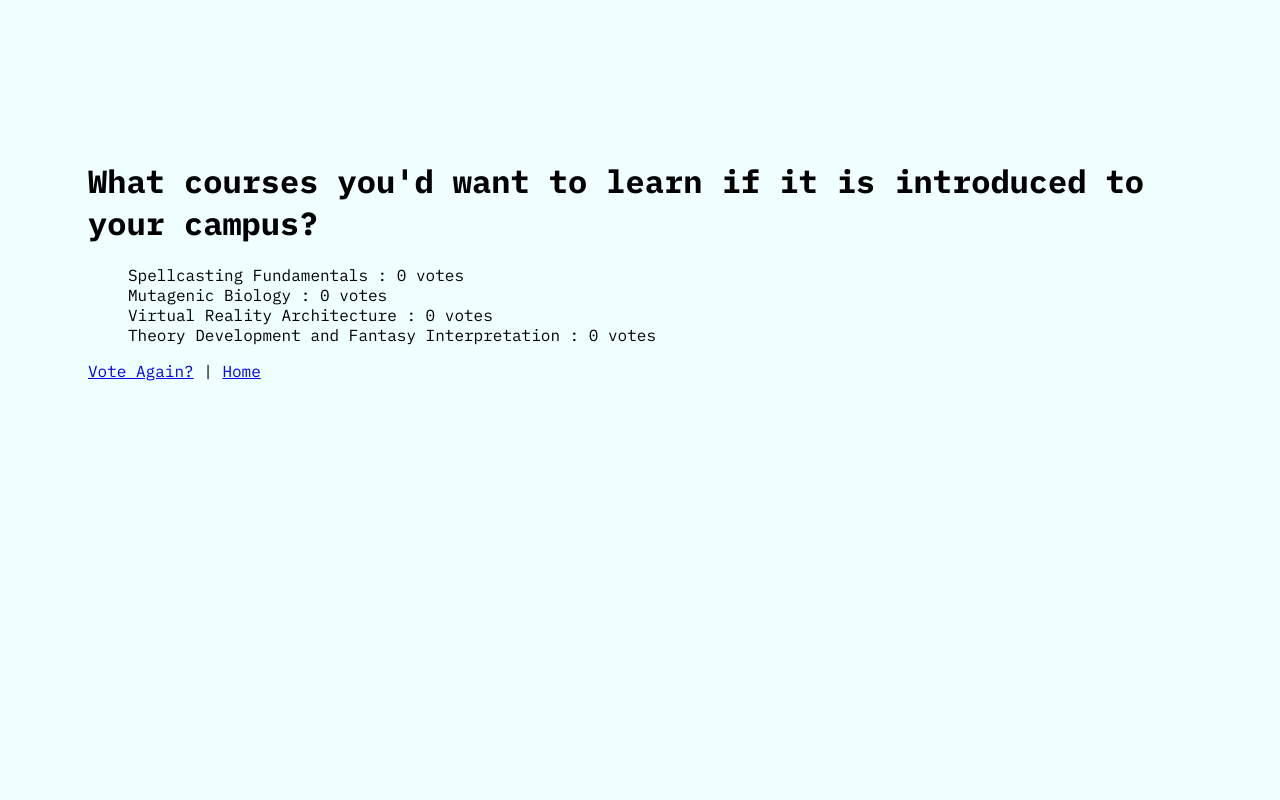
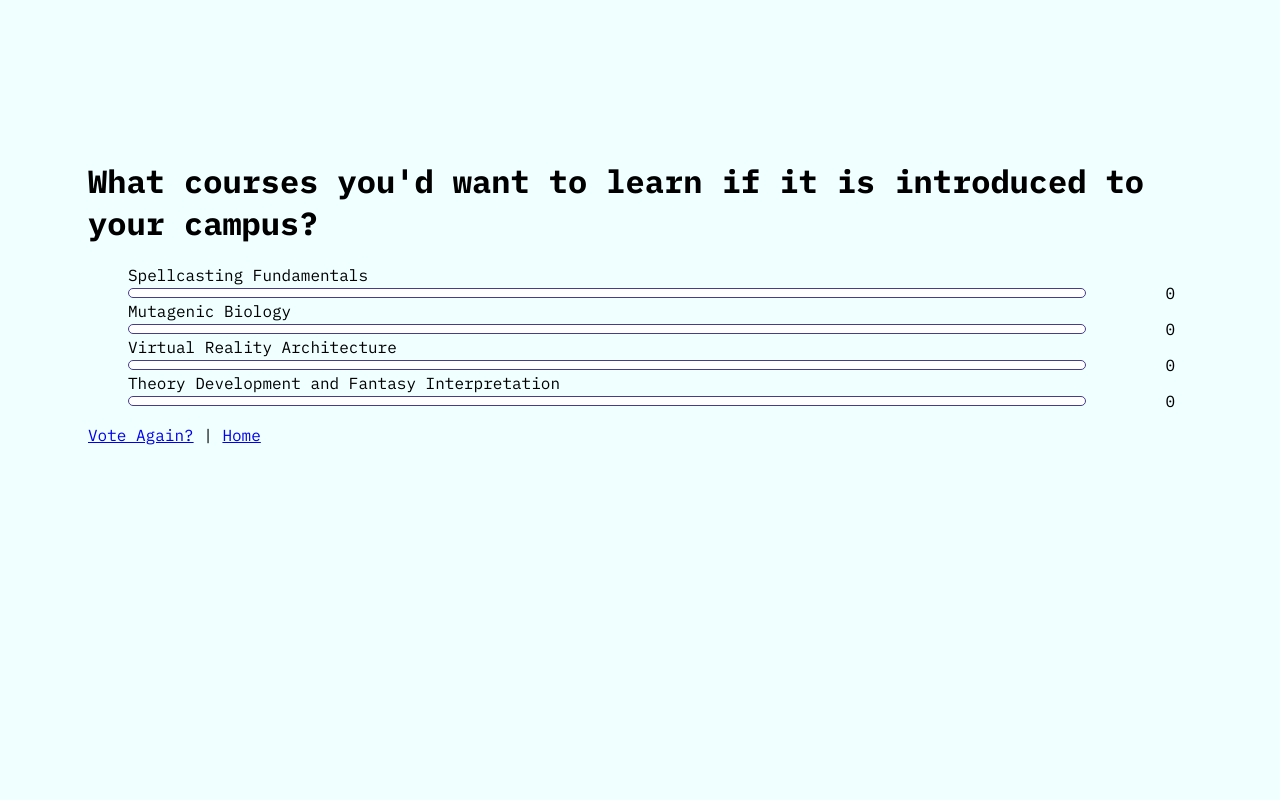
Before and after one commit to GToidZ/ku-polls, a Django app: page /polls/3/results/ in a window 1280 px wide. Run offline with Django 4.2, Linux system fonts and the light colour scheme; data comes from the database, SQL or seed files in the repository.

Commit message:
Added percentage bars to results view

```diff
--- /dev/null
+++ b/polls/static/polls/results_style.css
@@ -0,0 +1,17 @@
+div.choice {
+    display: flex;
+    width: 100%;
+    height: 16px;
+    align-items: center;
+}
+
+div.bar {
+    display: flex;
+    width: 90%;
+}
+
+span.votes {
+    display: flex;
+    justify-content: flex-end;
+    margin-left: 5rem;
+}
--- /dev/null
+++ b/polls/templates/polls/percentbar.html
@@ -0,0 +1,24 @@
+<style>
+    :root {
+        --percentage-{{ id }}: {{ percentage }}%;
+    }
+
+    .bg {
+        border-radius: 2rem;
+        border: 1px solid darkslateblue;
+        background-color: white;
+        width: 100%;
+        height: 8px;
+    }
+
+    .fg{{ id }} {
+        border-radius: 2rem;
+        background-color: darkslateblue;
+        width: var(--percentage-{{ id }});
+        height: 8px;
+    }
+</style>
+
+<div class="bg">
+    <div class="fg{{ id }}" id="{{ id }}"></div>
+</div>
--- a/polls/templates/polls/results.html
+++ b/polls/templates/polls/results.html
@@ -1,4 +1,5 @@
 {% load static %}
+{% load util_tags %}
 
 <html lang="en_US">
 
@@ -10,6 +11,7 @@
     <link href="https://fonts.googleapis.com/css2?family=IBM+Plex+Mono:ital,wght@0,400;0,700;1,400;1,700&display=swap"
         rel="stylesheet">
     <link rel="stylesheet" href="{% static 'polls/style.css' %}">
+    <link rel="stylesheet" href="{% static 'polls/results_style.css' %}">
 </head>
 
 <body>
@@ -17,7 +19,20 @@
         <h1>{{ question.question_text }}</h1>
         <ul>
             {% for choice in question.choice_set.all %}
-            <li>{{ choice.choice_text }} : {{ choice.vote_count }} vote{{ choice.vote_count|pluralize }}</li>
+            <li>{{ choice.choice_text }}
+                <div class="choice">
+                    <div class="bar">
+                        {% if choice.vote_count < 1 %}
+                        {% include "polls/percentbar.html" with percentage=0 id=forloop.counter %}
+                        {% else %}
+                        {% with choice.vote_count|divide:total_votes as percent %}
+                        {% include "polls/percentbar.html" with percentage=percent|multiply:100 id=forloop.counter %}
+                        {% endwith %}
+                        {% endif %}
+                    </div>
+                    <span class="votes">{{ choice.vote_count }}</span>
+                </div>
+            </li>
             {% endfor %}
         </ul>
         <a href="{% url 'polls:details' question.id %}">Vote Again?</a> | <a href="{% url 'polls:index' %}">Home</a>
--- /dev/null
+++ b/polls/templatetags/util_tags.py
@@ -0,0 +1,19 @@
+from django import template
+
+register = template.Library()
+
+
+@register.filter
+def multiply(value, arg):
+    try:
+        return float(value) * float(arg)
+    except ValueError:
+        return None
+
+
+@register.filter
+def divide(value, arg):
+    try:
+        return float(value) / float(arg)
+    except (ValueError, ZeroDivisionError):
+        return None
--- a/polls/views.py
+++ b/polls/views.py
@@ -66,5 +66,12 @@ class ResultsView(generic.DetailView):
     model = Question
     template_name = "polls/results.html"
 
+    def get_context_data(self, **kwargs):
+        context = super().get_context_data(**kwargs)
+        context["total_votes"] = sum(
+            [c.vote_count for c in context["question"].choice_set.all()]
+        )
+        return context
+
     def get_queryset(self):
         return Question.objects.filter(id__in=get_published())
```
Also changed, not shown: polls/templatetags/__init__.py (added).
